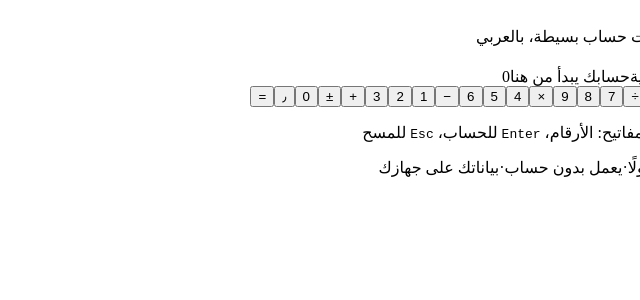
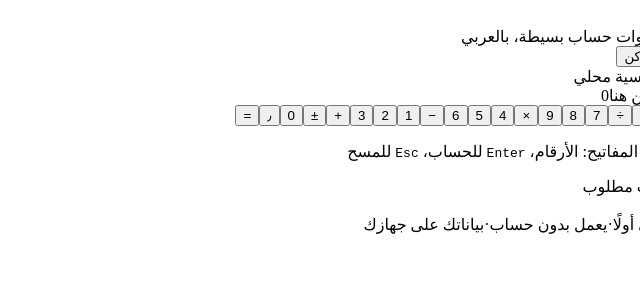
Before and after one commit to inawy/nawy-calc, a React (Vite) app: page / in a window 1280 px wide. Shown: the top 300 px of the page, without its empty margins (640-1280 px from the left). Built offline with nearby package versions, Linux system fonts and the light colour scheme; the HTML template or start-up script is replaced by a standard one.

Commit message:
Refine calculator UI and UX

```diff
--- a/src/App.tsx
+++ b/src/App.tsx
@@ -53,6 +53,7 @@ function App() {
   const [history, setHistory] = useState<HistoryItem[]>(initialHistory)
   const [showHistory, setShowHistory] = useState(false)
   const [dark, setDark] = useState(() => localStorage.getItem('nawy-calc-theme') === 'dark')
+  const [copyFeedback, setCopyFeedback] = useState('')
 
   useEffect(() => {
     document.documentElement.dataset.theme = dark ? 'dark' : 'light'
@@ -87,34 +88,41 @@ function App() {
     dispatch(action)
   }
 
+  const copyResult = (result: string) => {
+    navigator.clipboard?.writeText(result)
+    setCopyFeedback('تم النسخ')
+    window.setTimeout(() => setCopyFeedback(''), 1600)
+  }
+
   return (
     <main className="app-shell">
       <header className="topbar">
         <div className="brand-lockup"><span className="brand-mark">ن</span><div><strong>Nawy Calc</strong><span>أدوات حساب بسيطة، بالعربي</span></div></div>
         <div className="top-actions">
-          <button className="icon-button" onClick={() => setShowHistory((value) => !value)} aria-label="عرض سجل العمليات" aria-pressed={showHistory}>⌁</button>
-          <button className="icon-button" onClick={() => setDark((value) => !value)} aria-label={dark ? 'تفعيل الوضع الفاتح' : 'تفعيل الوضع الداكن'}>{dark ? '☼' : '◐'}</button>
+          <button className={`action-button ${showHistory ? 'active' : ''}`} onClick={() => setShowHistory((value) => !value)} aria-label="عرض سجل العمليات" aria-pressed={showHistory}><span className="action-icon">⌁</span><span>السجل</span></button>
+          <button className="action-button" onClick={() => setDark((value) => !value)} aria-label={dark ? 'تفعيل الوضع الفاتح' : 'تفعيل الوضع الداكن'}><span className="action-icon">{dark ? '☼' : '◐'}</span><span>{dark ? 'فاتح' : 'داكن'}</span></button>
         </div>
       </header>
 
       <section className="workspace">
         <div className="calculator-card" aria-label="حاسبة ناوي">
           <div className="display-panel">
-            <span className="eyebrow">الحاسبة الأساسية</span>
+            <div className="display-meta"><span className="eyebrow">الحاسبة الأساسية</span><span className="local-badge"><i /> محلي</span></div>
             <span className="expression" dir="ltr">{expression}</span>
             <output className="display" dir="ltr" aria-live="polite">{formattedDisplay}</output>
           </div>
           <div className="keypad">
             {buttons.map((button) => <button key={button.label} className={`calc-key ${button.kind ?? ''}`} onClick={() => run(button.action)} aria-label={button.aria}>{button.label}</button>)}
           </div>
-          <p className="keyboard-hint">استخدم لوحة المفاتيح: الأرقام، <kbd>Enter</kbd> للحساب، <kbd>Esc</kbd> للمسح</p>
+          <div className="card-footer"><p className="keyboard-hint">استخدم لوحة المفاتيح: الأرقام، <kbd>Enter</kbd> للحساب، <kbd>Esc</kbd> للمسح</p><span className="privacy-note">لا يوجد حساب مطلوب</span></div>
         </div>
 
         {showHistory && <aside className="history-panel" aria-label="سجل العمليات">
           <div className="history-heading"><div><span className="eyebrow">محلي على جهازك</span><h2>السجل</h2></div><button className="text-button" onClick={() => { setHistory([]); localStorage.removeItem('nawy-calc-history') }}>مسح</button></div>
-          {history.length === 0 ? <div className="empty-history"><span>⌁</span><p>لسه مفيش عمليات محفوظة.</p><small>نتائجك تفضل على جهازك فقط.</small></div> : <div className="history-list">{history.map((item) => <button className="history-item" key={item.time} onClick={() => navigator.clipboard?.writeText(item.result)}><span dir="ltr">{item.expression}</span><strong dir="ltr">= {item.result.replace('.', '٫')}</strong></button>)}</div>}
+          {history.length === 0 ? <div className="empty-history"><span>⌁</span><p>لسه مفيش عمليات محفوظة.</p><small>نتائجك تفضل على جهازك فقط.</small></div> : <div className="history-list">{history.map((item) => <button className="history-item" key={item.time} onClick={() => copyResult(item.result)}><span dir="ltr">{item.expression}</span><strong dir="ltr">= {item.result.replace('.', '٫')}</strong><small>اضغط للنسخ</small></button>)}</div>}
         </aside>}
       </section>
+      <div className={`copy-feedback ${copyFeedback ? 'visible' : ''}`} role="status">✓ {copyFeedback}</div>
       <footer className="footer-note"><span>مصمم للعربي أولًا</span><span className="dot">·</span><span>يعمل بدون حساب</span><span className="dot">·</span><span>بياناتك على جهازك</span></footer>
     </main>
   )
--- a/src/styles.css
+++ b/src/styles.css
@@ -5,48 +5,59 @@
 * { box-sizing: border-box; }
 body { margin: 0; min-width: 320px; min-height: 100vh; }
 button { font: inherit; }
-.app-shell { min-height: 100vh; padding: 26px clamp(18px, 5vw, 72px) 24px; background: radial-gradient(circle at 15% 0%, rgba(222, 137, 65, .13), transparent 33%), var(--page); --page: #f4f1eb; --surface: #fcfaf6; --surface-alt: #ebe7df; --ink: #24231f; --muted: #8a867d; --line: rgba(36, 35, 31, .1); --accent: #cf6b3b; --accent-strong: #ad4f29; transition: background .3s, color .3s; }
-:root[data-theme='dark'] .app-shell { --page: #191917; --surface: #252522; --surface-alt: #32312d; --ink: #f6f1e8; --muted: #aaa39a; --line: rgba(246, 241, 232, .1); --accent: #dc8657; --accent-strong: #ed9a6a; background: radial-gradient(circle at 15% 0%, rgba(220, 134, 87, .12), transparent 33%), var(--page); }
-.topbar { max-width: 1120px; margin: 0 auto 45px; display: flex; align-items: center; justify-content: space-between; }
+.app-shell { min-height: 100vh; padding: 28px clamp(18px, 5vw, 72px) 24px; background: radial-gradient(circle at 16% 0%, rgba(222, 137, 65, .13), transparent 34%), var(--page); --page: #f4f1eb; --surface: #fcfaf6; --surface-alt: #ebe7df; --ink: #24231f; --muted: #8a867d; --line: rgba(36, 35, 31, .1); --accent: #cf6b3b; --accent-strong: #ad4f29; --success: #4d8b68; transition: background .3s, color .3s; }
+:root[data-theme='dark'] .app-shell { --page: #191917; --surface: #252522; --surface-alt: #32312d; --ink: #f6f1e8; --muted: #aaa39a; --line: rgba(246, 241, 232, .1); --accent: #dc8657; --accent-strong: #ed9a6a; --success: #77b58e; background: radial-gradient(circle at 16% 0%, rgba(220, 134, 87, .12), transparent 34%), var(--page); }
+.topbar { max-width: 940px; margin: 0 auto 42px; display: flex; align-items: center; justify-content: space-between; }
 .brand-lockup { display: flex; align-items: center; gap: 12px; }
 .brand-lockup strong { display: block; font-size: 18px; letter-spacing: -.03em; }
 .brand-lockup span:not(.brand-mark) { display: block; color: var(--muted); font-size: 11px; margin-top: 2px; }
-.brand-mark { width: 40px; height: 40px; display: grid; place-items: center; border-radius: 13px; background: var(--ink); color: var(--page); font-size: 22px; font-weight: 800; }
-.top-actions { display: flex; gap: 8px; }
-.icon-button, .text-button { border: 0; cursor: pointer; color: var(--ink); background: transparent; }
-.icon-button { width: 38px; height: 38px; border-radius: 50%; font-size: 21px; transition: background .2s, transform .2s; }
-.icon-button:hover { background: var(--surface-alt); transform: translateY(-1px); }
-.workspace { max-width: 1120px; margin: 0 auto; display: grid; grid-template-columns: minmax(300px, 440px) minmax(260px, 1fr); gap: 30px; align-items: start; justify-content: center; }
-.calculator-card { background: var(--surface); border: 1px solid var(--line); border-radius: 30px; padding: 14px; box-shadow: 0 24px 70px rgba(49, 39, 25, .09); }
-.display-panel { min-height: 194px; display: flex; flex-direction: column; justify-content: flex-end; padding: 22px 20px 24px; overflow: hidden; }
-.eyebrow { display: block; color: var(--muted); font-size: 11px; font-weight: 700; letter-spacing: .06em; }
+.brand-mark { width: 42px; height: 42px; display: grid; place-items: center; border-radius: 14px; background: var(--ink); color: var(--page); font-size: 22px; font-weight: 800; }
+.top-actions { display: flex; align-items: center; gap: 8px; }
+.action-button, .text-button { border: 0; cursor: pointer; color: var(--ink); background: transparent; }
+.action-button { display: inline-flex; align-items: center; gap: 7px; padding: 8px 11px; border: 1px solid transparent; border-radius: 11px; color: var(--muted); font-size: 11px; transition: background .2s, border-color .2s, color .2s, transform .2s; }
+.action-button:hover, .action-button.active { color: var(--ink); background: var(--surface); border-color: var(--line); transform: translateY(-1px); }
+.action-icon { font-family: 'DM Mono', sans-serif; font-size: 17px; line-height: 1; }
+.workspace { max-width: 940px; margin: 0 auto; display: flex; justify-content: center; align-items: flex-start; gap: 28px; }
+.calculator-card { width: min(100%, 430px); background: var(--surface); border: 1px solid var(--line); border-radius: 28px; padding: 13px; box-shadow: 0 24px 70px rgba(49, 39, 25, .09); }
+.display-panel { min-height: 194px; display: flex; flex-direction: column; justify-content: flex-end; padding: 20px 20px 24px; overflow: hidden; }
+.display-meta { display: flex; align-items: center; justify-content: space-between; }
+.eyebrow { display: block; color: var(--muted); font-size: 11px; font-weight: 700; letter-spacing: .03em; }
+.local-badge { display: inline-flex; align-items: center; gap: 5px; color: var(--success); font-size: 10px; font-weight: 700; }
+.local-badge i { display: block; width: 6px; height: 6px; border-radius: 50%; background: var(--success); box-shadow: 0 0 0 3px color-mix(in srgb, var(--success) 14%, transparent); }
 .expression { min-height: 29px; color: var(--muted); font-family: 'DM Mono', monospace; font-size: 14px; margin-top: auto; direction: ltr; text-align: right; white-space: nowrap; overflow: hidden; text-overflow: ellipsis; }
 .display { display: block; color: var(--ink); font-family: 'DM Mono', monospace; font-size: clamp(42px, 8vw, 62px); letter-spacing: -.09em; line-height: 1.16; text-align: right; white-space: nowrap; overflow: hidden; text-overflow: ellipsis; }
 .keypad { display: grid; grid-template-columns: repeat(4, 1fr); gap: 9px; }
-.calc-key { min-height: 64px; border: 0; border-radius: 19px; cursor: pointer; color: var(--ink); background: var(--surface-alt); font-family: 'DM Mono', 'Cairo', sans-serif; font-size: 21px; transition: transform .12s, filter .12s; box-shadow: inset 0 -1px rgba(0,0,0,.04); }
+.calc-key { min-height: 63px; border: 0; border-radius: 18px; cursor: pointer; color: var(--ink); background: var(--surface-alt); font-family: 'DM Mono', 'Cairo', sans-serif; font-size: 21px; transition: transform .12s, filter .12s, box-shadow .12s; box-shadow: inset 0 -1px rgba(0,0,0,.04); }
 .calc-key:hover { filter: brightness(.97); transform: translateY(-1px); }
 .calc-key:active { transform: translateY(1px) scale(.97); }
-.calc-key:focus-visible, .icon-button:focus-visible, .text-button:focus-visible, .history-item:focus-visible { outline: 3px solid var(--accent); outline-offset: 3px; }
+.calc-key:focus-visible, .action-button:focus-visible, .text-button:focus-visible, .history-item:focus-visible { outline: 3px solid var(--accent); outline-offset: 3px; }
 .calc-key.utility { color: var(--muted); background: transparent; border: 1px solid var(--line); }
 .calc-key.operator, .calc-key.equals { color: #fff8f2; background: var(--accent); }
 .calc-key.operator:hover, .calc-key.equals:hover { background: var(--accent-strong); }
 .calc-key.equals { font-size: 27px; }
-.keyboard-hint { text-align: center; color: var(--muted); font-size: 10px; margin: 14px 0 2px; }
+.card-footer { padding: 2px 5px 0; }
+.keyboard-hint { text-align: center; color: var(--muted); font-size: 10px; margin: 13px 0 5px; }
 kbd { padding: 1px 5px; border: 1px solid var(--line); border-radius: 5px; font-family: 'DM Mono', monospace; }
-.history-panel { min-height: 320px; padding: 24px 10px; }
-.history-heading { display: flex; justify-content: space-between; align-items: start; border-bottom: 1px solid var(--line); padding: 0 12px 18px; }
-.history-heading h2 { margin: 6px 0 0; font-size: 28px; letter-spacing: -.06em; }
+.privacy-note { display: block; color: var(--muted); font-size: 9px; text-align: center; opacity: .8; }
+.history-panel { width: min(100%, 290px); min-height: 320px; padding: 23px 8px; animation: reveal .25s ease-out; }
+@keyframes reveal { from { opacity: 0; transform: translateX(-8px); } to { opacity: 1; transform: translateX(0); } }
+.history-heading { display: flex; justify-content: space-between; align-items: start; border-bottom: 1px solid var(--line); padding: 0 12px 17px; }
+.history-heading h2 { margin: 5px 0 0; font-size: 28px; letter-spacing: -.06em; }
 .text-button { color: var(--accent-strong); font-size: 12px; font-weight: 700; padding: 5px; }
 .empty-history { padding: 70px 20px; text-align: center; color: var(--muted); }
 .empty-history span { display: block; font-size: 35px; opacity: .5; }
 .empty-history p { margin: 10px 0 4px; color: var(--ink); font-size: 14px; }
 .empty-history small { font-size: 11px; }
 .history-list { display: grid; gap: 4px; padding-top: 12px; }
-.history-item { width: 100%; border: 0; border-radius: 14px; background: transparent; padding: 14px 12px; text-align: right; cursor: pointer; color: var(--muted); transition: background .2s; }
-.history-item:hover { background: var(--surface-alt); }
-.history-item span, .history-item strong { display: block; font-family: 'DM Mono', monospace; }
+.history-item { width: 100%; border: 0; border-radius: 14px; background: transparent; padding: 13px 12px; text-align: right; cursor: pointer; color: var(--muted); transition: background .2s, transform .2s; }
+.history-item:hover { background: var(--surface-alt); transform: translateX(-2px); }
+.history-item span, .history-item strong, .history-item small { display: block; font-family: 'DM Mono', monospace; }
 .history-item strong { color: var(--ink); font-size: 20px; margin-top: 4px; }
-.footer-note { max-width: 1120px; margin: 60px auto 0; color: var(--muted); font-size: 11px; text-align: center; }
+.history-item small { color: var(--accent-strong); font-family: 'Cairo', sans-serif; font-size: 9px; margin-top: 5px; opacity: .8; }
+.copy-feedback { position: fixed; right: 50%; bottom: 28px; z-index: 4; padding: 9px 14px; border-radius: 999px; color: #f7fff9; background: var(--success); font-size: 11px; box-shadow: 0 10px 30px rgba(40, 80, 55, .2); opacity: 0; pointer-events: none; transform: translate(50%, 10px); transition: opacity .2s, transform .2s; }
+.copy-feedback.visible { opacity: 1; transform: translate(50%, 0); }
+.footer-note { max-width: 940px; margin: 54px auto 0; color: var(--muted); font-size: 10px; text-align: center; }
 .dot { padding: 0 8px; opacity: .5; }
-@media (max-width: 760px) { .app-shell { padding: 18px 13px 20px; } .topbar { margin-bottom: 25px; } .workspace { display: block; } .calculator-card { max-width: 440px; margin: 0 auto; } .history-panel { max-width: 440px; margin: 18px auto 0; padding-top: 10px; } .display-panel { min-height: 170px; } .calc-key { min-height: 62px; border-radius: 17px; } .footer-note { margin-top: 30px; } }
+@media (max-width: 760px) { .app-shell { padding: 18px 13px 20px; } .topbar { margin-bottom: 25px; } .top-actions { gap: 3px; } .action-button { padding: 7px 8px; } .workspace { display: block; } .calculator-card { margin: 0 auto; } .history-panel { width: min(100%, 430px); margin: 18px auto 0; padding-top: 10px; } .display-panel { min-height: 170px; } .calc-key { min-height: 62px; border-radius: 17px; } .footer-note { margin-top: 30px; } }
+@media (max-width: 420px) { .brand-lockup strong { font-size: 16px; } .brand-mark { width: 38px; height: 38px; } .brand-lockup span:not(.brand-mark) { font-size: 10px; } .action-button span:last-child { display: none; } .action-button { width: 36px; height: 36px; justify-content: center; padding: 0; } }
 @media (max-width: 360px) { .calc-key { min-height: 56px; } .display-panel { min-height: 152px; } }
```
Also changed, not shown: 7 other files (tests, documents, lock files or other folders).
